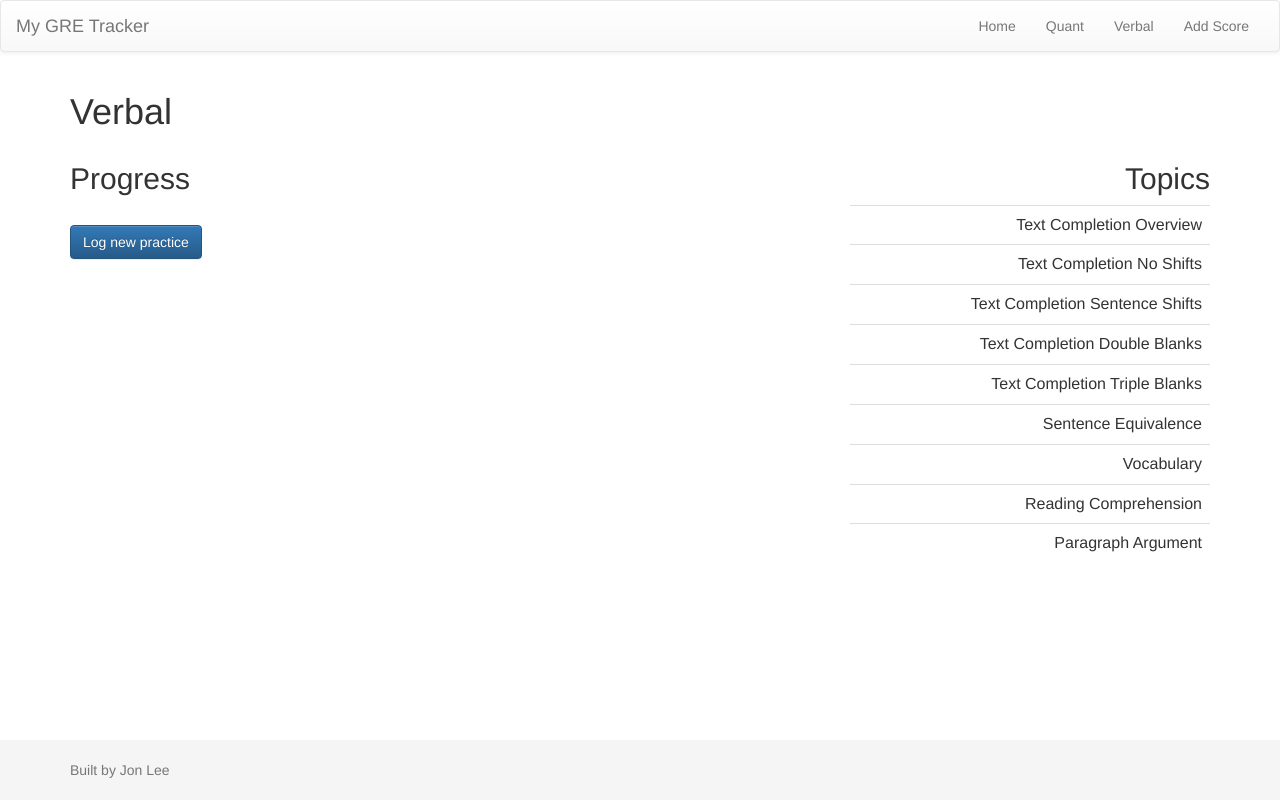
After one commit to AgentLee/GRE-Tracker, a Flask app: page /verbal in a window 1280 px wide. The commit adds this page. Run offline with Flask 2, Linux system fonts and the light colour scheme; some libraries are stand-ins or nearby versions.

Commit message:
a little more features

```diff
--- a/app.py
+++ b/app.py
@@ -27,15 +27,19 @@ def index():
 	g.db = connect_db()
 	cur = g.db.execute('select * from scores')
 	scores = [dict(datetaken = row[0], test = row[1], quant = row[2], verbal = row[3]) for row in cur.fetchall()]
+
+	cur = g.db.execute('select * from users')
+	global targets
+	targets = [dict(user= row[0], quanttarget = row[2], verbaltarget = row[3]) for row in cur.fetchall()]
 	g.db.close()
 
-	myquant = 165
-	myverbal = 155
+	#myquant = 165
+	#myverbal = 155
 
-	quantpercent = 100 * float(myquant)/float(170)
-	verbalpercent = 100 * float(myverbal)/float(170)
+	#quantpercent = 100 * float(myquant)/float(170)
+	#verbalpercent = 100 * float(myverbal)/float(170)
 
-	return render_template("index.html", myquant = myquant, myverbal = myverbal, quantpercent = quantpercent, verbalpercent = verbalpercent, scores = scores)
+	return render_template("index.html", targets = targets, scores = scores)
 
 @app.route('/addnew')
 def addnew():
@@ -59,11 +63,31 @@ def quant():
 	practice = [dict(topic = row[0], date = row[1], correct = row[2], total = row[3]) for row in cur.fetchall()]
 	g.db.close()
 
-	return render_template("quant.html", topics = topics, practice = practice)
+	return render_template("quant.html",topics = topics, practice = practice)
+
+@app.route('/verbal')
+def verbal():
+	topics = parse("verbal")
+	#g.db = connect_db()
+	#cur = g.db.execute('select * from quantpractice')
+	#practice = [dict(topic = row[0], date = row[1], correct = row[2], total = row[3]) for row in cur.fetchall()]
+	#g.db.close()
+
+	return render_template("verbal.html", topics = topics)
+	#, practice = practice)
 
 @app.route('/quantlog')
 def quantlog():
-	return "Add new practice"
+	return render_template("newpractice.html")
+
+@app.route('/addpractice', methods = ['POST'])
+def addpractice():
+	g.db = connect_db()
+	cur = g.db.execute('insert into quantpractice (topic, date, correct, total) values (?,?,?,?)', [request.form['topic'], request.form['date'], request.form['correct'], request.form['total']])
+	g.db.commit()
+	g.db.close()
+	flash('Practice Logged!')
+	return redirect(url_for('quant'))
 
 if __name__ == '__main__':
 	app.run(debug = True)
--- a/static/style.css
+++ b/static/style.css
@@ -1,5 +1,16 @@
-.newscore {
-	float:right;
+.newbutton {
+	margin-bottom: 20px;
+}
+
+.newform {
+	padding: 0px;
+	margin: 0px;
+	margin-top: 20px;
+	float: right;
+	margin-right: 10px;
+}
+
+.newtarget {
 	margin-bottom: 20px;
 }
 
--- /dev/null
+++ b/templates/verbal.html
@@ -0,0 +1,42 @@
+{% extends "base.html" %}
+{% block title %}Quant{% endblock %}
+{% block content %}
+	<div class = "col-md-12">
+		<h1>Verbal</h1>
+
+
+	</div>
+	<div class = "col-md-8">
+		<h2>Progress</h2>
+		<table class = "table">
+			{% for p in practice %}
+				<tr>
+					<td>
+						{{ p['topic'] }}
+						<br>
+						<small>{{ p['date'] }}</small>
+					</td>
+					<td>{{ p['correct'] }}</td>
+					<td>{{ p['total'] }}</td>
+				</tr>
+			{% endfor %}
+		</table>
+		<form action = "/quantlog">
+			<button class = "btn btn-primary newscore">
+				Log new practice
+			</button>
+		</form>
+	</div>
+	<div class = "col-md-4">
+		<h2 class = "topics">Topics</h2>
+		<table class = "table">
+			{% for topic in topics %}
+				<tr>
+					<td class = "topics">{{ topic }}</td>
+				</tr>
+			{% endfor %}
+		</table>
+
+
+	</div>
+{% endblock %}
--- a/verbal.json
+++ b/verbal.json
@@ -1,11 +1,16 @@
 [
-	{"topic":"Text Completion Overview"},
-	{"topic":"Text Completion No Shifts"},
-	{"topic":"Text Completion Sentence Shifts"},
-	{"topic":"Text Completion Double Blanks"},
-	{"topic":"Text Completion Triple Blanks"},
-	{"topic":"Sentence Equivalence"},
-	{"topic":"Vocabulary"},
-	{"topic":"Reading Comprehension"},
-	{"topic":"Paragraph Argument"}
+	{
+		"topic":"Text Completion Overview",
+		"videos":6
+	},
+	{"topic":"Text Completion No Shifts",
+		"videos":4
+	},
+	{"topic":"Text Completion Sentence Shifts", "videos":9},
+	{"topic":"Text Completion Double Blanks", "videos":6},
+	{"topic":"Text Completion Triple Blanks", "videos":8},
+	{"topic":"Sentence Equivalence", "videos": 6},
+	{"topic":"Vocabulary", "videos": 11},
+	{"topic":"Reading Comprehension", "videos": 14},
+	{"topic":"Paragraph Argument", "videos":10}
 ]
```
Also changed, not shown: sql.py (+10 -2 lines), templates/base.html (+7 -0 lines), templates/index.html (+29 -7 lines), templates/newpractice.html (added, +11 -0 lines), gre.db, 2 other files.
